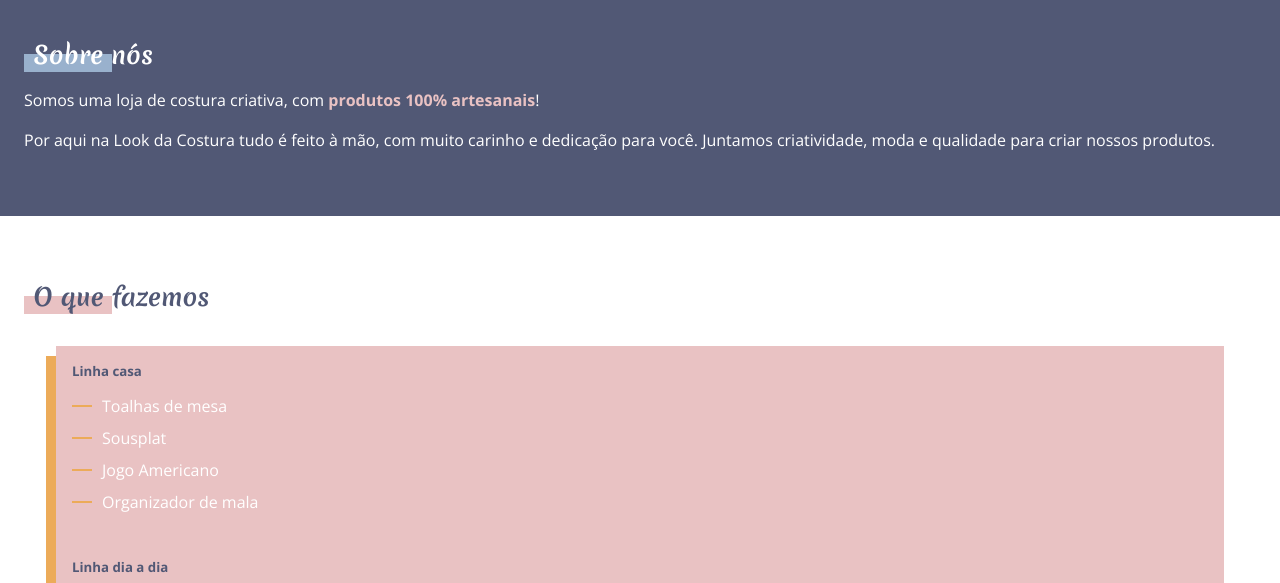
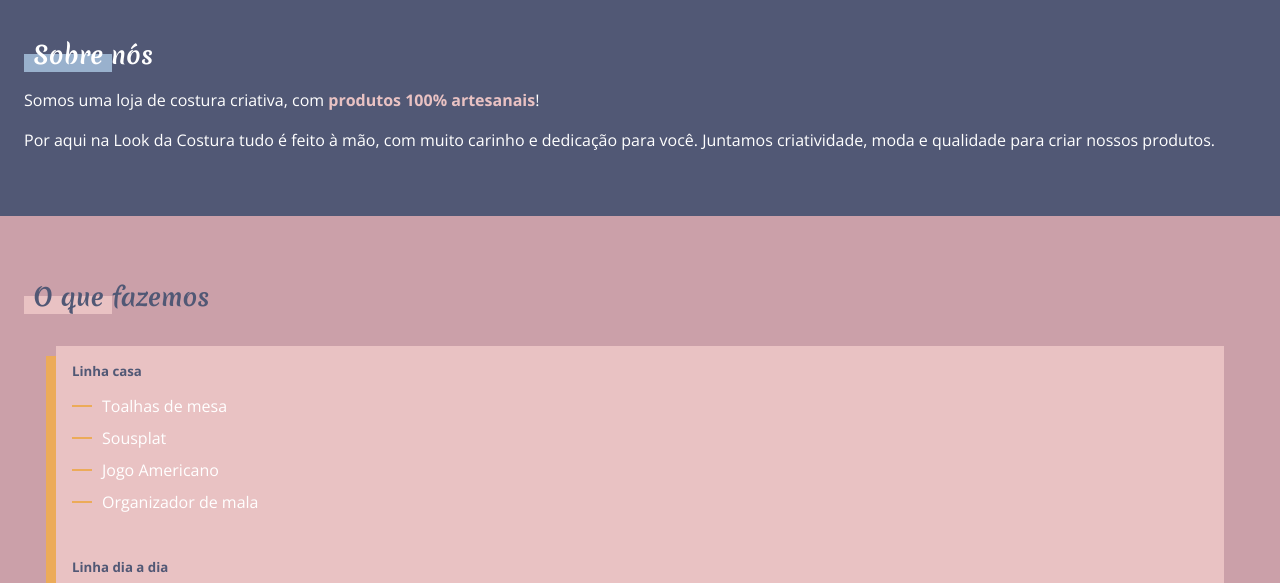
Before and after one commit to look-da-costura/website, a plain HTML site: page index.html in a window 1280 px wide. Shown: the part 161-744 px from the top of the page. Drawn offline with nearby package versions, Linux system fonts and the light colour scheme.

Commit message:
[what-we-do] new: add section background color

```diff
--- a/style.css
+++ b/style.css
@@ -125,6 +125,10 @@ h2 {
   margin: 1rem 0;
 }
 
+.what-we-do {
+  background-color: var(--dark-pink);
+}
+
 .what-we-do h5 {
   color: var(--purple);
 }
```
